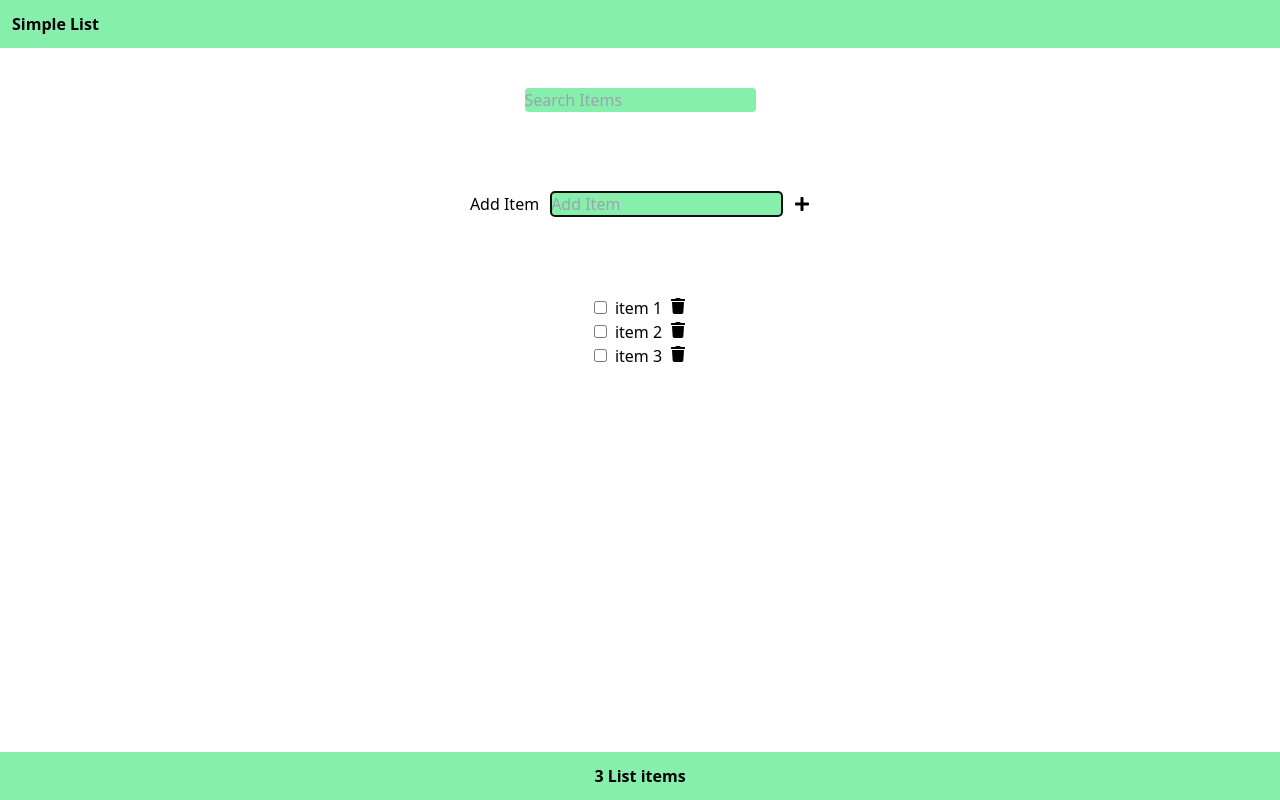
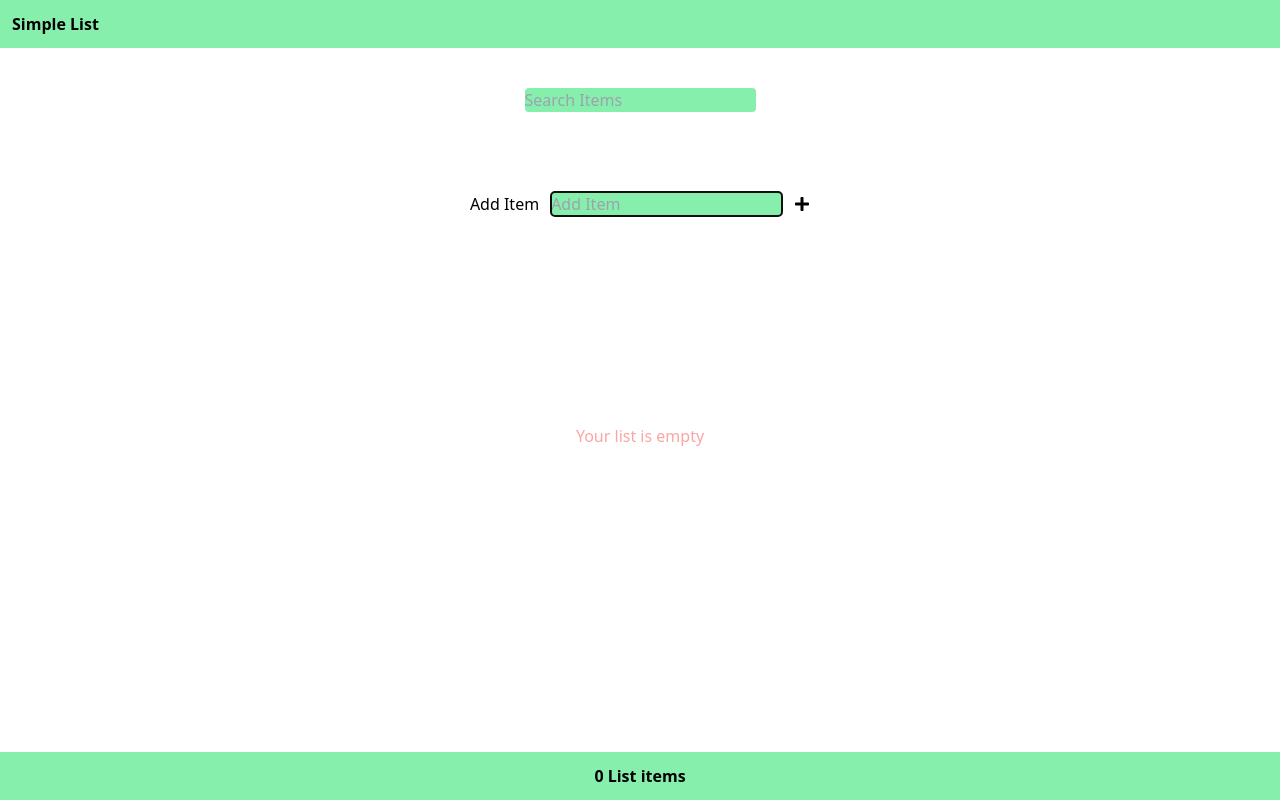
Before and after one commit to yahoogm/simple-list, a React (Create React App) app: page / in a window 1280 px wide. Built offline with nearby package versions, Linux system fonts and the light colour scheme.

Commit message:
update from state to local storage & set input data with use effect

```diff
--- a/src/App.js
+++ b/src/App.js
@@ -4,34 +4,24 @@ import Header from './components/header/Header';
 import Footer from './components/footer/Footer';
 import AddItem from './components/content/add-item/AddItem';
 import Search from './components/content/search/Search';
-import { useState } from 'react';
+import { useEffect, useState } from 'react';
 import React from 'react';
 
 function App() {
-  const [items, setItems] = useState([
-    {
-      id: 1,
-      checked: false,
-      item: 'item 1',
-    },
-    {
-      id: 2,
-      checked: false,
-      item: 'item 2',
-    },
-    {
-      id: 3,
-      checked: false,
-      item: 'item 3',
-    },
-  ]);
-
+  const [items, setItems] = useState(JSON.parse(localStorage.getItem('shop')) || []);
   const [newItem, setNewItem] = useState('');
   const [search, setSearch] = useState('');
 
+  // useEffect is asyncronous
+  useEffect(() => {
+    localStorage.setItem('shop', JSON.stringify(items));
+    console.log(localStorage);
+  }, [items]);
+
   // Function to add new Item
   const addItem = (item) => {
-    const myNewItem = { id: Date.now(), checked: false, item };
+    const id = items.length ? items[items.length - 1].id + 1 : 1;
+    const myNewItem = { id: id, checked: false, item };
     const listItems = [...items, myNewItem];
     setItems(listItems);
   };
```
